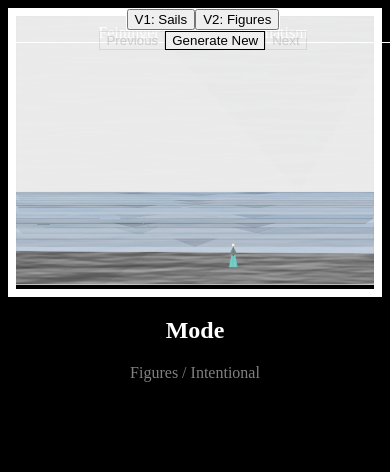
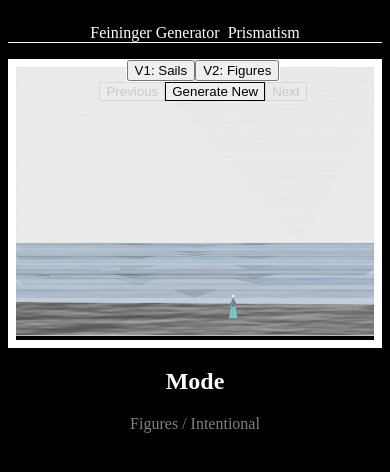
Before and after one commit to cshabsin/feininger, a Next.js app: page / in a window 390 px wide. Shown: the top 472 px of the page. Built offline with nearby package versions, Linux system fonts and the light colour scheme.

Commit message:
Make header static on mobile to fix overlap
Gemini commit: the p on line 49 is still overlapping the div on line 54 for some reason

```diff
--- a/app/page.tsx
+++ b/app/page.tsx
@@ -44,9 +44,9 @@
   const currentData = history[currentIndex];
 
   return (
-    <main className="flex min-h-screen flex-col items-center justify-start pt-32 lg:justify-between p-8 lg:pt-8 bg-neutral-900 text-neutral-200">
+    <main className="flex min-h-screen flex-col items-center justify-start lg:justify-between p-8 pb-32 lg:pt-8 bg-neutral-900 text-neutral-200">
       <div className="max-w-5xl w-full items-center justify-between font-mono text-sm lg:flex">
-        <p className="fixed left-0 top-0 flex w-full justify-center border-b border-gray-300 bg-gradient-to-b from-zinc-200 pb-6 pt-8 backdrop-blur-2xl dark:border-neutral-800 dark:bg-zinc-800/30 dark:from-inherit lg:static lg:w-auto  lg:rounded-xl lg:border lg:bg-gray-200 lg:p-4 lg:dark:bg-zinc-800/30 z-10">
+        <p className="flex w-full justify-center border-b border-gray-300 bg-gradient-to-b from-zinc-200 pb-6 pt-8 backdrop-blur-2xl dark:border-neutral-800 dark:bg-zinc-800/30 dark:from-inherit lg:static lg:w-auto  lg:rounded-xl lg:border lg:bg-gray-200 lg:p-4 lg:dark:bg-zinc-800/30">
           Feininger Generator &nbsp;
           <span className="font-bold">Prismatism</span>
         </p>
```
